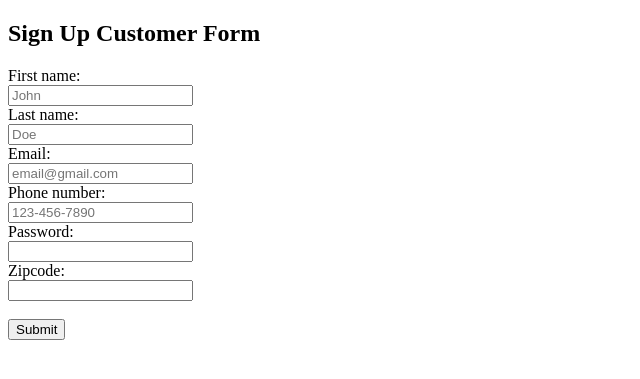
After one commit to jym06298/pet_sitting, a PHP site: page /customerSignUp.php in a window 1280 px wide. The commit adds this page. Shown: the top 379 px of the page, without its empty margins (0-640 px from the left). Run offline with PHP 8.4, Linux system fonts and the light colour scheme.

Commit message:
cleaned up
made php folder and put php files into php folder

```diff
--- /dev/null
+++ b/php/customerSignUp.php
@@ -0,0 +1,66 @@
+<?php
+    session_start();
+    require('database.php');
+
+    if( isset($_POST['submit']) ) {
+
+        //customer_name	phone	email	zipcode	password
+        $insert_customer_query = "INSERT INTO customers(customer_name, phone, email, zipcode, password) VALUES (:_customer_name, :_phone, :_email, :_zipcode, :_passw) ";
+
+        $space = " ";
+
+        echo $test;
+        $insert_customer_statement = $db->prepare($insert_customer_query);
+
+        $insert_customer_statement->bindValue(':_customer_name', $_POST['fname'] .$space .$_POST['lname']);
+        $insert_customer_statement->bindValue(':_phone', $_POST['number']);
+        $insert_customer_statement->bindValue(':_email', $_POST['email']);
+        $insert_customer_statement->bindValue(':_zipcode', $_POST['zipcode']);
+        $insert_customer_statement->bindValue(':_passw', $_POST['password']);
+
+        try {
+            $insert_customer_statement->execute();
+            echo "successfully inserted.";
+            header("Location: login.php");
+        } catch(Exception $e) {
+            echo $e->getMessage();
+        }
+
+
+
+    } //if form has been submitted
+
+?>
+
+<!DOCTYPE html>
+<html lang="en">
+<head>
+    <meta charset="UTF-8">
+    <meta http-equiv="X-UA-Compatible" content="IE=edge">
+    <meta name="viewport" content="width=device-width, initial-scale=1.0">
+    <title>Form</title>
+</head>
+<body>
+    <h2>Sign Up Customer Form</h2>
+    <form action="#" method = "post">
+        <label for="fname">First name:</label><br>
+        <input type="text" id="fname" name="fname" placeholder="John"><br>
+        <label for="lname">Last name:</label><br>
+        <input type="text" id="lname" name="lname" placeholder="Doe"><br>
+        <label for="email">Email:</label><br>
+        <input type="email" id="email" name="email" placeholder="email@gmail.com"><br>
+        <label for="number">Phone number:</label><br>
+        <input type="tel" id="number" name="number" placeholder="123-456-7890"><br>
+
+        <!--<label for="username">Username:</label><br>
+        <input type="text" id="username" name="username"><br>-->
+        <label for="password">Password:</label><br>
+        <input type="text" id="password" name="password"><br>
+        <label for="zipcode">Zipcode:</label><br>
+        <input type="text" id="zipcode" name="zipcode"><br><br>
+        <input type="submit" name = "submit" value="Submit">
+    </form>
+
+
+</body>
+</html>
--- a/sql/create_table.sql
+++ b/sql/create_table.sql
@@ -47,7 +47,6 @@ CREATE TABLE customers (
     phone varchar(15),
     email varchar(100),
     zipcode char(5),
-    username varchar(28),
     password varchar(255),
     PRIMARY KEY (customerID)
 );
```
Also changed, not shown: css/style.css (added, +13 -0 lines), customerSignUp.php (deleted, +0 -30 lines), php/homepage.php (renamed from homepage.php, +3 -4 lines), php/login.php (renamed from login.php, +9 -3 lines), php/successSignup.php (added, +24 -0 lines), php/animalSignup.php (renamed from animalSignup.php), php/database.php (renamed from database.php), php/employeeProfile.php (renamed from employeeProfile.php), php/employeeSignup.php (renamed from employeeSignup.php), php/profilepic.png (renamed from profilepic.png), php/search.php (renamed from search.php), 1 other file.
